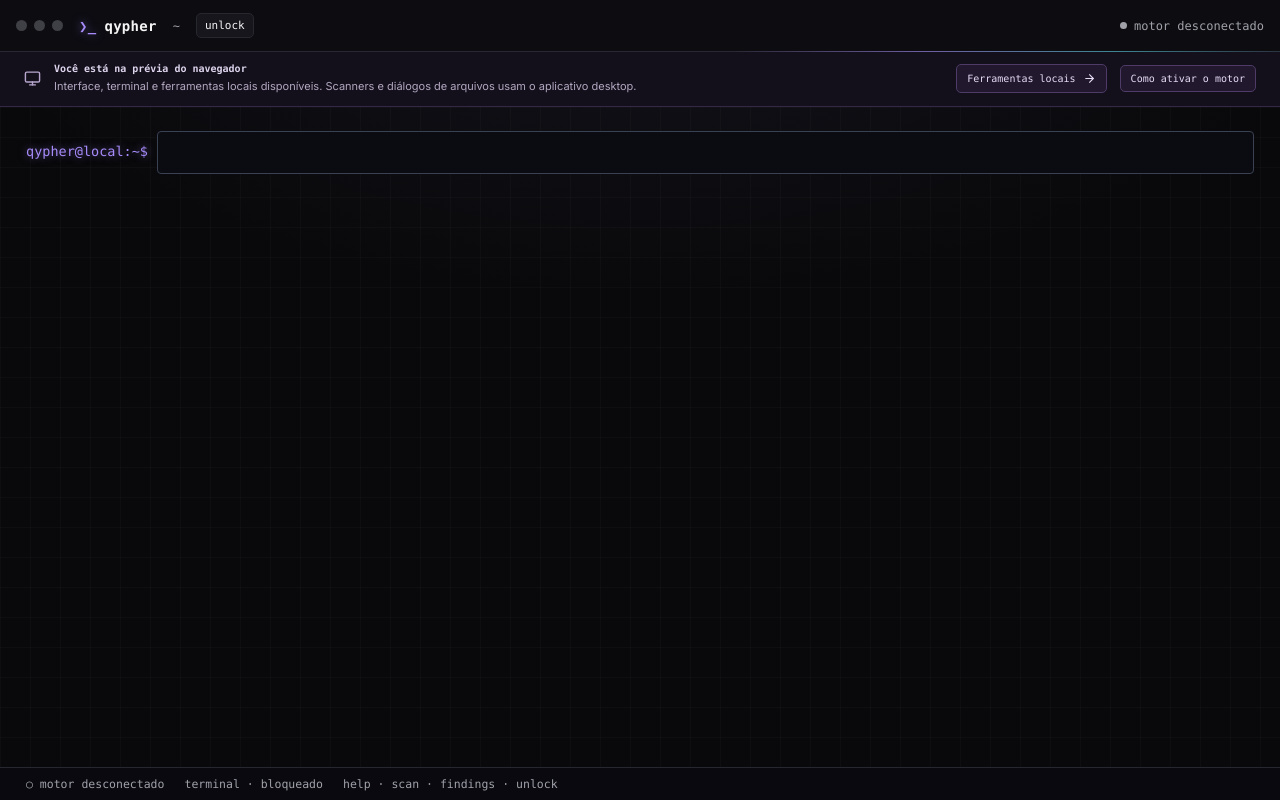
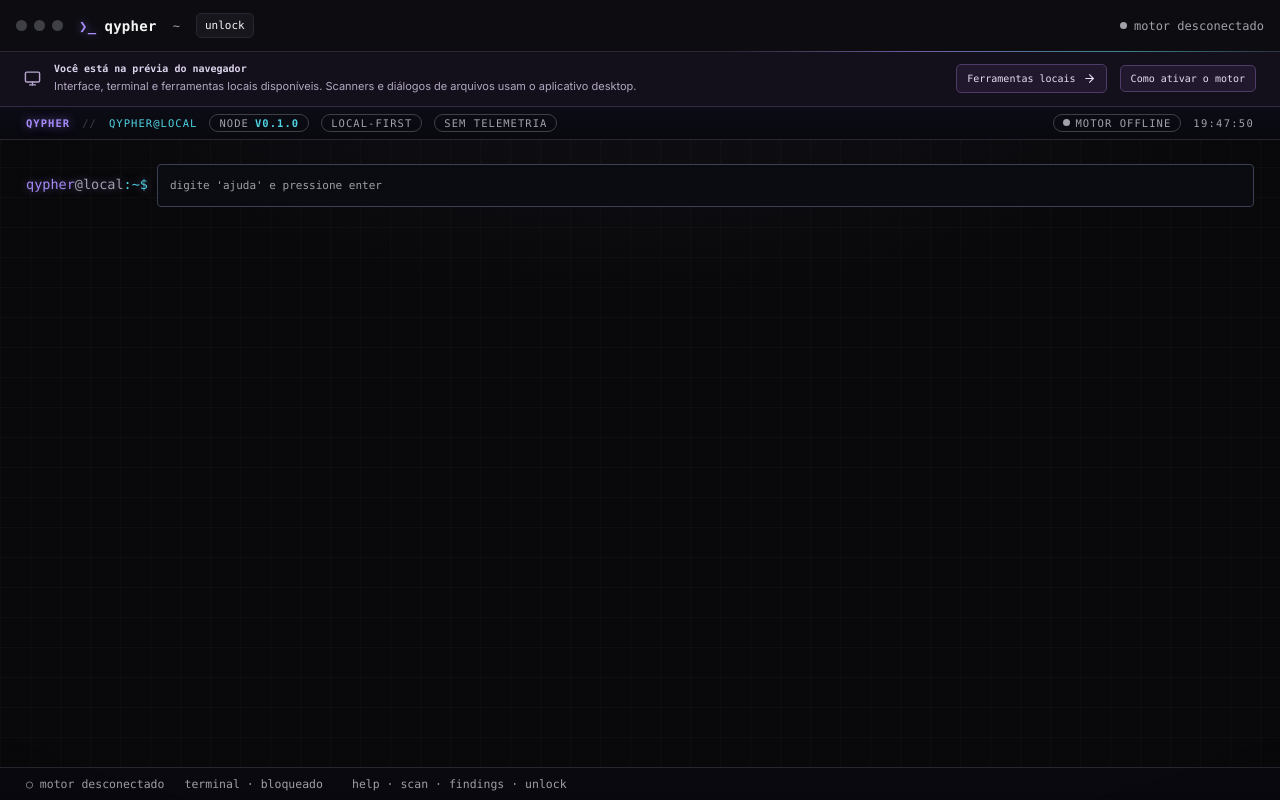
Before and after one commit to PQueirozDev/qypher, a React (Vite) app in the folder apps/desktop/: page / in a window 1280 px wide. Built offline with nearby package versions, Linux system fonts and the light colour scheme.

Commit message:
Terminal mais hacker: HUD com host/no/relogio ao vivo, scanlines CRT, feixe de varredura, prompt colorido tipo shell e cursor em bloco

```diff
--- a/apps/desktop/src/components/TerminalMode.tsx
+++ b/apps/desktop/src/components/TerminalMode.tsx
@@ -52,6 +52,7 @@ export function TerminalMode({
   const [pending, setPending] = useState<{ target: URL; deep: boolean } | null>(null);
   const [scanId, setScanId] = useState('');
   const [spin, setSpin] = useState(0);
+  const [clock, setClock] = useState('');
   const seenLogs = useRef(0);
   const didBoot = useRef(false);
   const bodyRef = useRef<HTMLDivElement>(null);
@@ -72,6 +73,8 @@ export function TerminalMode({
       { text: '━'.repeat(42), cls: 't-muted' },
       { text: '[BOOT] inicializando ambiente…', cls: 't-muted' },
       { text: '[ OK ] interface de terminal', cls: 't-ok' },
+      { text: '[ OK ] registro de comandos', cls: 't-ok' },
+      { text: '[ OK ] motor de ascii', cls: 't-ok' },
       { text: '[ OK ] preparando workspace', cls: 't-ok' },
       { text: '[ OK ] configuração local', cls: 't-ok' },
       { text: '[ OK ] pronto', cls: 't-ok' },
@@ -106,6 +109,14 @@ export function TerminalMode({
   useEffect(() => {
     bodyRef.current?.scrollTo(0, bodyRef.current.scrollHeight);
   }, [lines]);
+
+  // Relógio ao vivo do HUD (informação, não animação decorativa).
+  useEffect(() => {
+    const tick = () => setClock(new Date().toLocaleTimeString('pt-BR'));
+    tick();
+    const id = setInterval(tick, 1000);
+    return () => clearInterval(id);
+  }, []);
 
   const running = scan?.status === 'running';
   useEffect(() => {
@@ -421,8 +432,26 @@ export function TerminalMode({
     }
   }
 
+  const engineOn = native && w.ready;
   return (
     <div className="tui" onClick={() => inputRef.current?.focus()}>
+      <div className="tui-scan" aria-hidden="true" />
+      <div className="tui-hud" aria-hidden="true">
+        <b className="hud-tag">QYPHER</b>
+        <span className="hud-sep">//</span>
+        <span className="hud-host">qypher@local</span>
+        <span className="hud-pill">
+          node <b>v{APP_VERSION}</b>
+        </span>
+        <span className="hud-pill">local-first</span>
+        <span className="hud-pill">sem telemetria</span>
+        <span className="hud-spacer" />
+        <span className="hud-pill">
+          <span className={`hud-dot ${engineOn ? 'on' : ''}`} />
+          {engineOn ? 'motor online' : 'motor offline'}
+        </span>
+        <span className="hud-clock">{clock}</span>
+      </div>
       <div className="tui-body" ref={bodyRef}>
         {lines.map((l, i) => (
           <div key={i} className={`tui-line ${l.cls ?? ''}`}>
@@ -430,7 +459,11 @@ export function TerminalMode({
           </div>
         ))}
         <form className="tui-input" onSubmit={submit}>
-          <span className="tui-ps">{PROMPT}</span>
+          <span className="tui-ps">
+            <span className="ps-user">qypher</span>
+            <span className="ps-at">@local</span>
+            <span className="ps-path">:~$</span>
+          </span>
           <input
             ref={inputRef}
             value={input}
@@ -439,18 +472,20 @@ export function TerminalMode({
             spellCheck={false}
             autoComplete="off"
             autoFocus
+            placeholder={running ? '' : "digite 'ajuda' e pressione enter"}
             aria-label="Terminal do Qypher"
           />
         </form>
       </div>
       <div className="tui-status">
-        <span>{native && w.ready ? '● motor conectado' : '○ motor desconectado'}</span>
+        <span>{engineOn ? '● motor conectado' : '○ motor desconectado'}</span>
         <span>
           {running
             ? `${SPIN[spin % SPIN.length]} analisando… ${scan?.requestCount}/${scan?.config.maxRequests}`
             : locked
               ? 'terminal · bloqueado'
               : 'pronto'}
+          {!running && <span className="tui-cursor" aria-hidden="true" />}
         </span>
         <span>help · scan · findings · unlock</span>
       </div>
--- a/apps/desktop/src/terminal.css
+++ b/apps/desktop/src/terminal.css
@@ -1117,3 +1117,180 @@ body {
 .tui-line.t-accent {
   text-shadow: 0 0 9px rgba(167, 139, 250, 0.5);
 }
+
+/* ===== Terminal: tratamento CRT / phosphor "hacker" ===== */
+.tui {
+  position: relative;
+  isolation: isolate;
+}
+/* leve brilho fosforescente em todo o texto da saída */
+.tui-body {
+  text-shadow: 0 0 2px rgba(231, 231, 240, 0.22);
+}
+/* scanlines fixas sobre toda a tela */
+.tui::before {
+  content: '';
+  position: absolute;
+  inset: 0;
+  z-index: 3;
+  pointer-events: none;
+  background: repeating-linear-gradient(
+    to bottom,
+    rgba(0, 0, 0, 0) 0,
+    rgba(0, 0, 0, 0) 2px,
+    rgba(0, 0, 0, 0.16) 3px
+  );
+  opacity: 0.55;
+}
+/* vinheta + flicker sutil de CRT */
+.tui::after {
+  content: '';
+  position: absolute;
+  inset: 0;
+  z-index: 2;
+  pointer-events: none;
+  background: radial-gradient(130% 120% at 50% 38%, transparent 58%, rgba(0, 0, 0, 0.5) 100%);
+  animation: tui-flicker 4.5s infinite steps(1);
+}
+@keyframes tui-flicker {
+  0%, 47%, 51%, 91%, 100% { opacity: 1; }
+  49% { opacity: 0.92; }
+  93% { opacity: 0.96; }
+}
+/* feixe de varredura descendo lentamente */
+.tui-scan {
+  position: absolute;
+  left: 0;
+  right: 0;
+  top: 0;
+  height: 130px;
+  z-index: 2;
+  pointer-events: none;
+  background: linear-gradient(
+    180deg,
+    transparent,
+    rgba(167, 139, 250, 0.06) 46%,
+    rgba(79, 209, 224, 0.09) 50%,
+    rgba(167, 139, 250, 0.06) 54%,
+    transparent
+  );
+  will-change: transform;
+  animation: tui-beam 6.5s linear infinite;
+}
+@keyframes tui-beam {
+  from { transform: translateY(-150px); }
+  to { transform: translateY(105vh); }
+}
+
+/* HUD superior estilo painel de invasão */
+.tui-hud {
+  flex: none;
+  position: relative;
+  z-index: 4;
+  display: flex;
+  align-items: center;
+  gap: 12px;
+  padding: 7px 26px;
+  border-bottom: 1px solid var(--t-line);
+  background: linear-gradient(180deg, #0c0c16, #08080e);
+  font-size: 10.5px;
+  letter-spacing: 0.1em;
+  text-transform: uppercase;
+  color: var(--t-faint);
+  user-select: none;
+  overflow: hidden;
+  white-space: nowrap;
+}
+.tui-hud .hud-tag {
+  color: var(--t-violet);
+  font-weight: 700;
+  text-shadow: 0 0 10px rgba(167, 139, 250, 0.6);
+}
+.tui-hud .hud-sep {
+  color: var(--t-line-2);
+}
+.tui-hud .hud-host {
+  color: var(--t-cyan);
+}
+.tui-hud .hud-pill {
+  display: inline-flex;
+  align-items: center;
+  gap: 6px;
+  padding: 2px 9px;
+  border: 1px solid var(--t-line-2);
+  border-radius: 999px;
+  color: var(--t-dim);
+}
+.tui-hud .hud-pill b {
+  color: var(--t-cyan);
+  font-weight: 600;
+}
+.tui-hud .hud-spacer {
+  flex: 1;
+}
+.tui-hud .hud-dot {
+  width: 7px;
+  height: 7px;
+  border-radius: 50%;
+  background: var(--t-faint);
+  flex: none;
+}
+.tui-hud .hud-dot.on {
+  background: var(--t-cyan);
+  box-shadow: 0 0 10px var(--t-cyan), 0 0 3px var(--t-cyan);
+  animation: t-ledpulse 2.2s ease-in-out infinite;
+}
+.tui-hud .hud-clock {
+  color: var(--t-dim);
+  font-variant-numeric: tabular-nums;
+  letter-spacing: 0.12em;
+}
+/* o corpo e o rodapé do terminal ficam acima das scanlines onde importa a leitura */
+.tui-body,
+.tui-status {
+  position: relative;
+  z-index: 1;
+}
+/* prompt colorido estilo shell + cursor em bloco */
+.tui-ps .ps-user {
+  color: var(--t-violet);
+}
+.tui-ps .ps-at {
+  color: var(--t-faint);
+}
+.tui-ps .ps-path {
+  color: var(--t-cyan);
+}
+.tui-input input {
+  caret-color: var(--t-cyan);
+  caret-shape: block;
+}
+.tui-input input::placeholder {
+  color: var(--t-faint);
+}
+/* rodapé: bloco piscante de "pronto" */
+.tui-cursor {
+  display: inline-block;
+  width: 7px;
+  height: 11px;
+  margin-left: 2px;
+  background: var(--t-cyan);
+  box-shadow: 0 0 8px var(--t-cyan);
+  vertical-align: -1px;
+  animation: tui-blink 1.1s steps(1) infinite;
+}
+@keyframes tui-blink {
+  50% { opacity: 0; }
+}
+
+@media (prefers-reduced-motion: reduce) {
+  .tui::after,
+  .tui-scan,
+  .tui-cursor,
+  .tui-hud .hud-dot.on {
+    animation: none;
+  }
+  .tui-scan {
+    display: none;
+  }
+}
```
